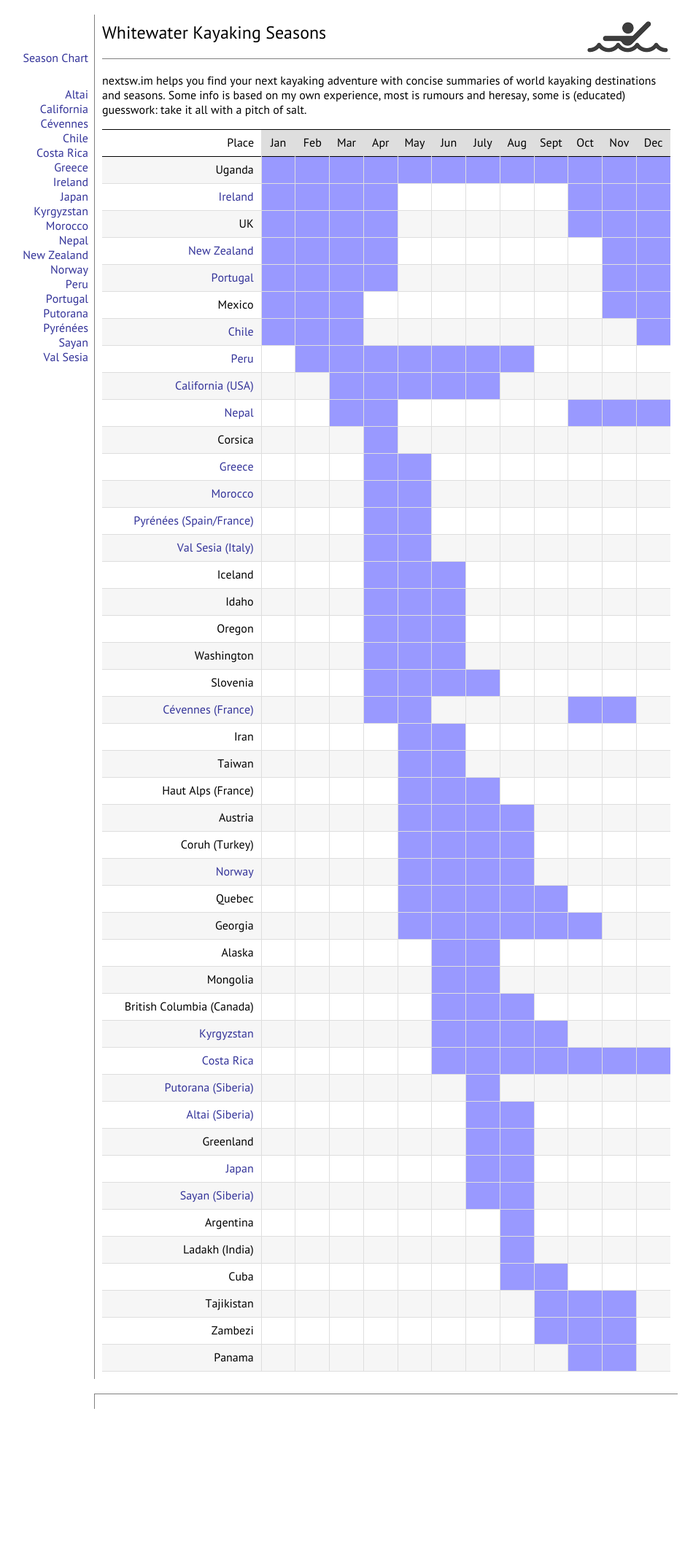
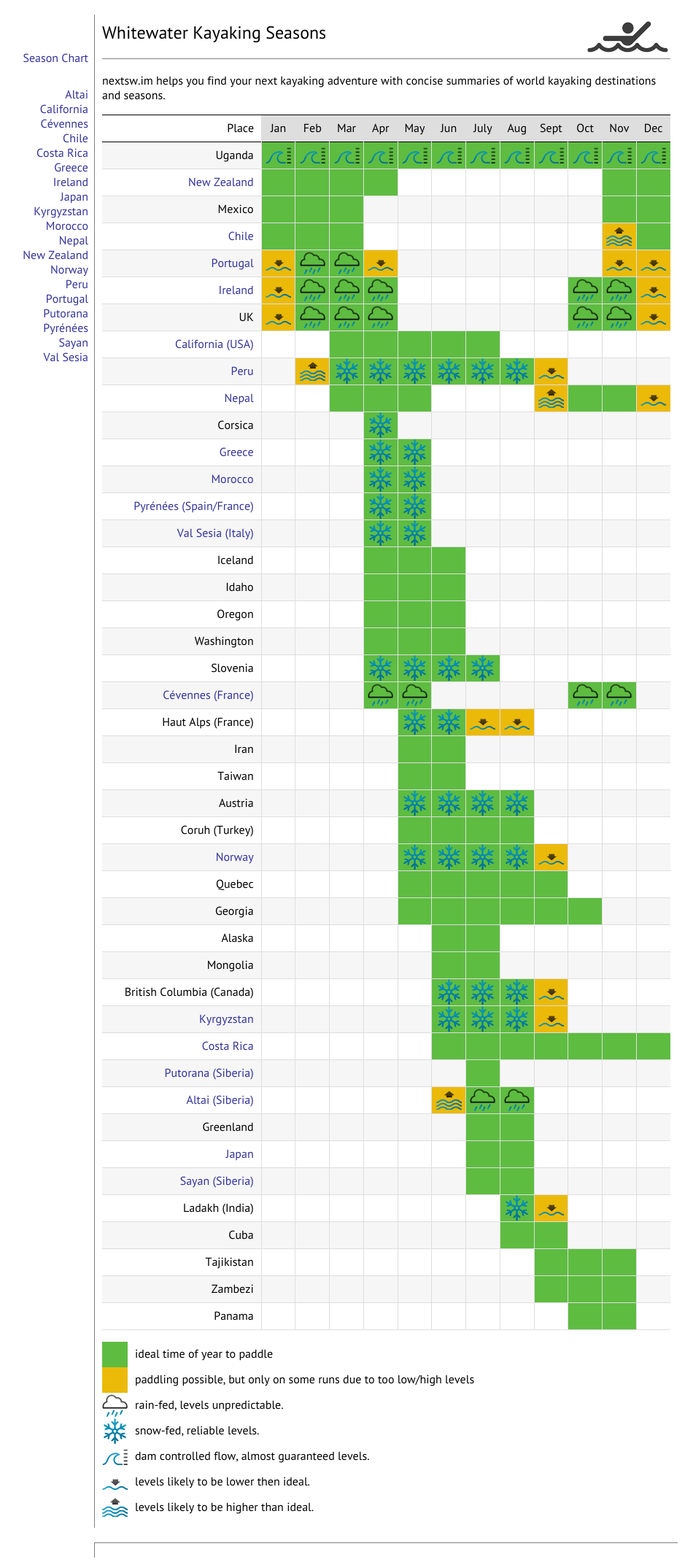
Before and after one commit to robtuley/world.rainchasers.com, a PHP site: page / in a window 1280 px wide. Shown: the whole page at 73% size, without its empty margins (41-991 px from the left). Before the commit the page ends 1931 px from the top, so only its background shows below. Run offline with PHP 8.4, Linux system fonts and the light colour scheme; some libraries are stand-ins or nearby versions.

Commit message:
Added season chart source and two-tone season indication

```diff
--- a/css/screen.css
+++ b/css/screen.css
@@ -126,7 +126,9 @@ table thead th.first { background: white; }
 
 table td {
   vertical-align: middle;
-  width: 6%;
+  width:6%;
+  min-width:35px;
+  min-height:35px;
   border-left: 1px solid #dedede;
 }
 
@@ -145,7 +147,58 @@ table tr.odd {
   background: #f6f6f6;
 }
 
-table td.in-season {
+table td.possible, dl.season-key dt {
   text-indent:-9999px;
-  background-color: #9999ff;
+  background-repeat: no-repeat;
+  background-position: center center;
 }
+table td.possible, dl.season-key dt.possible {
+  background-color: #5ebc41;
+}
+table td.rain, dt.rain {
+  background-image: url('../asset/weather/rain.png');
+}
+table td.snow, dt.snow {
+  background-image: url('../asset/weather/snow.png');
+}
+table td.dam, dt.dam {
+  background-image: url('../asset/weather/dam.png');
+}
+table td.low,table td.high,table td.maybe, dt.maybe {
+  background-color: #ebba09;
+}
+table td.high, dt.high {
+  background-image: url('../asset/weather/high.png');
+}
+table td.low, dt.low {
+  background-image: url('../asset/weather/low.png');
+}
+dl.season-key dt {
+  width:35px;
+  height:35px;
+  float:left;
+  clear: left;
+  margin:0;
+  padding:0;
+}
+dl.season-key dd {
+  float: left;
+  line-height: 35px;
+  margin:0;
+  padding:0 0 0 10px;
+}
+
+/* clearfix hack */
+.clearfix:after {
+     visibility: hidden;
+     display: block;
+     font-size: 0;
+     content: " ";
+     clear: both;
+     height: 0;
+     }
+.clearfix { display: inline-block; }
+/* start commented backslash hack \*/
+* html .clearfix { height: 1%; }
+.clearfix { display: block; }
+/* close commented backslash hack */
--- a/index.php
+++ b/index.php
@@ -69,7 +69,7 @@ $fb_img = 'http://'.$_SERVER['HTTP_HOST'].'/fb'.$fb_img.'.png';
 
 <body>
 
-<article>
+<article class=clearfix>
 <?php echo $content; ?>
 </article>
 
@@ -83,60 +83,60 @@ $fb_img = 'http://'.$_SERVER['HTTP_HOST'].'/fb'.$fb_img.'.png';
   <li class=first><a href=./>Season Chart</a></li>
 
   <li><span data-season=6,7>Alaska</span></li>
-  <li><a href=altai title=Siberia data-season=7,8>Altai</a></li>
-  <li><span data-season=8>Argentina</span></li>
-  <li><span data-season=5,6,7,8>Austria</span></li>
+  <li><a href=altai title=Siberia data-season=6:high,7,8 data-state=rain>Altai</a></li>
+  <!--<li><span data-season=8>Argentina</span></li>-->
+  <li><span data-season=5,6,7,8 data-state=snow>Austria</span></li>
   <!--<li>Bolivia</li>-->
   <!--<li>Brazil</li>-->
-  <li><span title=Canada data-season=6,7,8>British Columbia</span></li>
+  <li><span title=Canada data-season=6,7,8,9:low data-state=snow>British Columbia</span></li>
   <li><a href=california title=USA data-season=3,4,5,6,7>California</a></li>
-  <li><a href=cevennes title=France data-season=4,5,10,11>Cévennes</a></li>
-  <li><a href=chile data-season=1,2,3,12>Chile</a></li>
+  <li><a href=cevennes title=France data-season=4,5,10,11 data-state=rain>Cévennes</a></li>
+  <li><a href=chile data-season=1,2,3,11:high,12>Chile</a></li>
   <!--<li>Columbia</li>-->
-  <li><span data-season=4>Corsica</span></li>
+  <li><span data-season=4 data-state=snow>Corsica</span></li>
   <li><span title=Turkey data-season=5,6,7,8>Coruh</span></li>
   <li><a href=costa-rica data-season=6,7,8,9,10,11,12>Costa Rica</a></li>
   <li><span data-season=8,9>Cuba</span></li>
   <!--<li>Ecuador</li>-->
   <!--<li>Galicia</li>-->
   <li><span data-season=5,6,7,8,9,10>Georgia</span></li>
-  <li><a href=greece data-season=4,5>Greece</a></li>
+  <li><a href=greece data-season=4,5 data-state=snow>Greece</a></li>
   <li><span data-season=7,8>Greenland</a></li>
-  <li><span title=France data-season=5,6,7>Haut Alps</span></li>
+  <li><span title=France data-season=5,6,7:low,8:low data-state=snow>Haut Alps</span></li>
   <li><span data-season=4,5,6>Iceland</span></li>
   <li><span data-season=4,5,6>Idaho</span></li>
   <li><span data-season=5,6>Iran</span></li>
-  <li><a href=ireland data-season=1,2,3,4,10,11,12>Ireland</a></li>
+  <li><a href=ireland data-season=1:low,2,3,4,10,11,12:low data-state=rain>Ireland</a></li>
   <li><a href=japan data-season=7,8>Japan</a></li>
   <!--<li>Kamchatka</li>-->
   <!--<li>Korea</li>-->
-  <li><a href=kyrgyzstan data-season=6,7,8,9>Kyrgyzstan</a></li>
+  <li><a href=kyrgyzstan data-season=6,7,8,9:low data-state=snow>Kyrgyzstan</a></li>
   <!--<li>Kurdistan</li>-->
-  <li><span title=India data-season=8>Ladakh</span></li>
+  <li><span title=India data-season=8:snow,9:low>Ladakh</span></li>
   <!--<li>Madagascar</li>-->
   <li><span data-season=1,2,3,11,12>Mexico</span></li>
   <li><span data-season=6,7>Mongolia</span></li>
-  <li><a href=morocco data-season=4,5>Morocco</a></li>
-  <li><a href=nepal data-season=3,4,10,11,12>Nepal</a></li>
+  <li><a href=morocco data-season=4,5 data-state=snow>Morocco</a></li>
+  <li><a href=nepal data-season=3,4,5,9:high,10,11,12:low>Nepal</a></li>
   <li><a href=new-zealand data-season=1,2,3,4,11,12>New Zealand</a></li>
-  <li><a href=norway data-season=5,6,7,8>Norway</a></li>
+  <li><a href=norway data-season=5,6,7,8,9:low data-state=snow>Norway</a></li>
   <li><span data-season=4,5,6>Oregon</span></li>
   <li><span data-season=10,11>Panama</span></li>
   <!--<li>Papua New Guinea</li>-->
-  <li><a href=peru data-season=2,3,4,5,6,7,8>Peru</a></li>
-  <li><a href=portugal data-season=1,2,3,4,11,12>Portugal</a></li>
+  <li><a href=peru data-season=2:high,3,4,5,6,7,8,9:low data-state=snow>Peru</a></li>
+  <li><a href=portugal data-season=1:low,2,3,4:low,11:low,12:low data-state=rain>Portugal</a></li>
   <li><a href=putorana title=Siberia data-season=7>Putorana</a></li>
-  <li><a href=pyrenees title=Spain/France data-season=4,5>Pyrénées</a></li>
+  <li><a href=pyrenees title=Spain/France data-season=4,5 data-state=snow>Pyrénées</a></li>
   <li><span data-season=5,6,7,8,9>Quebec</span></li>
   <li><a href=sayan title=Siberia data-season=7,8>Sayan</a></li>
-  <li><span data-season=4,5,6,7>Slovenia</span></li>
+  <li><span data-season=4,5,6,7 data-state=snow>Slovenia</span></li>
   <!--<li>South Africa</li>-->
   <!--<li>Sweden</li>-->
   <li><span data-season=5,6>Taiwan</span></li>
   <li><span data-season=9,10,11>Tajikistan</span></li>
-  <li><span data-season=1,2,3,4,5,6,7,8,9,10,11,12>Uganda</span></li>
-  <li><span data-season=1,2,3,4,10,11,12>UK</span></li>
-  <li><a href=val-sesia title=Italy data-season=4,5>Val Sesia</a></li>
+  <li><span data-season=1,2,3,4,5,6,7,8,9,10,11,12 data-state=dam>Uganda</span></li>
+  <li><span data-season=1:low,2,3,4,10,11,12:low data-state=rain>UK</span></li>
+  <li><a href=val-sesia title=Italy data-season=4,5 data-state=snow>Val Sesia</a></li>
   <!--<li>Vietnam</li>-->
   <li><span data-season=4,5,6>Washington</span></li>
   <li><span data-season=9,10,11>Zambezi</a></li>
--- a/src/seasons.html
+++ b/src/seasons.html
@@ -1,8 +1,24 @@
 <h1>Whitewater Kayaking Seasons</h1>
 
 <p>nextsw.im helps you find your next kayaking adventure with concise summaries of
-   world kayaking destinations and seasons. Some info is based on my own experience,
-   most is rumours and heresay, some is (educated) guesswork: take it all with a pitch of salt.</p>
+   world kayaking destinations and seasons.</p>
+
+<dl class=season-key>
+  <dt class=possible>ideal</dt>
+  <dd>ideal time of year to paddle</dd>
+  <dt class=maybe>possible</dt>
+  <dd>paddling possible, but only on some runs due to too low/high levels</dd>
+  <dt class=rain>rain</dt>
+  <dd>rain-fed, levels unpredictable.</dd>
+  <dt class=snow>snow</dt>
+  <dd>snow-fed, reliable levels.</dd>
+  <dt class=dam>dam</dt>
+  <dd>dam controlled flow, almost guaranteed levels.</dd>
+  <dt class=low>low</dt>
+  <dd>levels likely to be lower then ideal.</dd>
+  <dt class=high>high</dt>
+  <dd>levels likely to be higher than ideal.</dd>
+</dl>
 
 <script>
 $(function(){
@@ -35,20 +51,36 @@ $(function(){
     var $el = $(this).clone();
     var seasons = $el.attr('data-season').split(',');
     var key = '';
+    var dstate = $el.attr('data-state');
+    var states = [];
     for (var i in seasons){
-      key = key+parseInt(seasons[i]).toString(13);
-      // ^ construct base13 string to make sure can alphabetically sort
+      states[i] = dstate;
+      var tmp = seasons[i].split(':');
+      if (tmp.length>1){ // state attached like ...,3:rain,..
+        states[i] = tmp.pop();
+        seasons[i] = tmp.pop();
+      }
+      if (states[i]!='low' && states[i]!='high' && states[i]!='maybe'){
+        key = key+parseInt(seasons[i]).toString(13);
+        // ^ construct base13 string to make sure can alphabetically sort
+      }
     }
     var title = $el.text();
     if ($el.attr('title')) title = title+' ('+$el.attr('title')+')';
     $el.text(title).removeAttr('data-season').removeAttr('title');
     var r = $('<tr></tr>').append($('<th class=first></th>').append($el)).attr('data-key',key);
     for (var i in months) {
-      if ($.inArray(i,seasons)>=0) {
-        r.append($('<td></td>').addClass('in-season').text('x'));
-      } else {
-        r.append($('<td></td>'));
+      var cell = $('<td></td>');
+      var j = $.inArray(i,seasons);
+      if (j>=0) { // some data
+        cell.addClass('possible');
+        if (states[j]){
+          cell.addClass(states[j]).text(states[j]);
+        } else {
+          cell.text('ideal');
+        }
       }
+      r.append(cell);
     }
     rows.push(r);
   });
@@ -65,7 +97,7 @@ $(function(){
   for (var i in rows){
     $tbody.append(rows[i]);
   }
-  $('article').append($table.append($tbody));
+  $('article > p').after($table.append($tbody));
 
   // enable floating header
   $table.floatHeader();
```
Also changed, not shown: asset/weather/dam.png (added), asset/weather/high.png (added), asset/weather/low.png (added), asset/weather/rain.png (added), asset/weather/snow.png (added), 1 other file.
